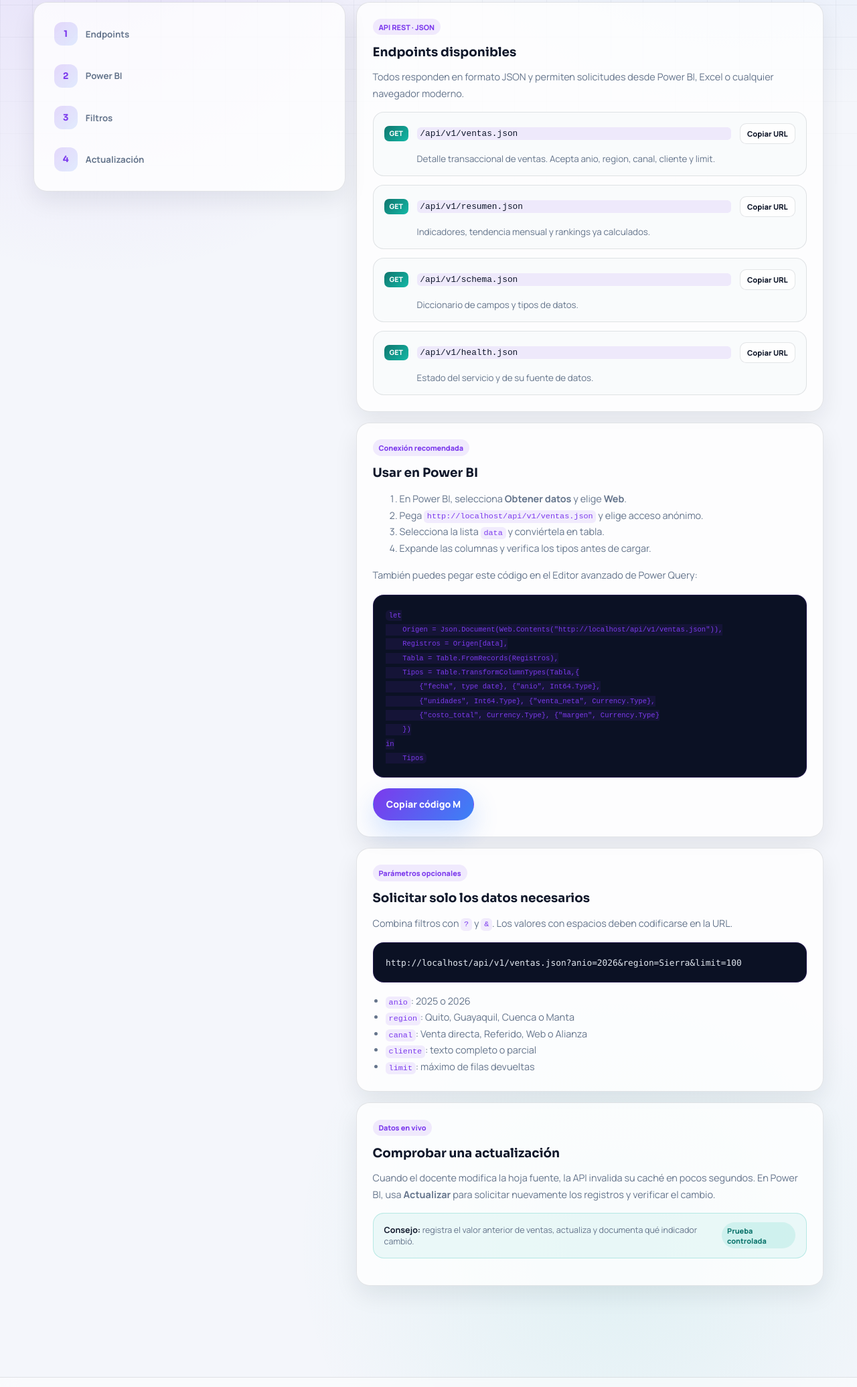
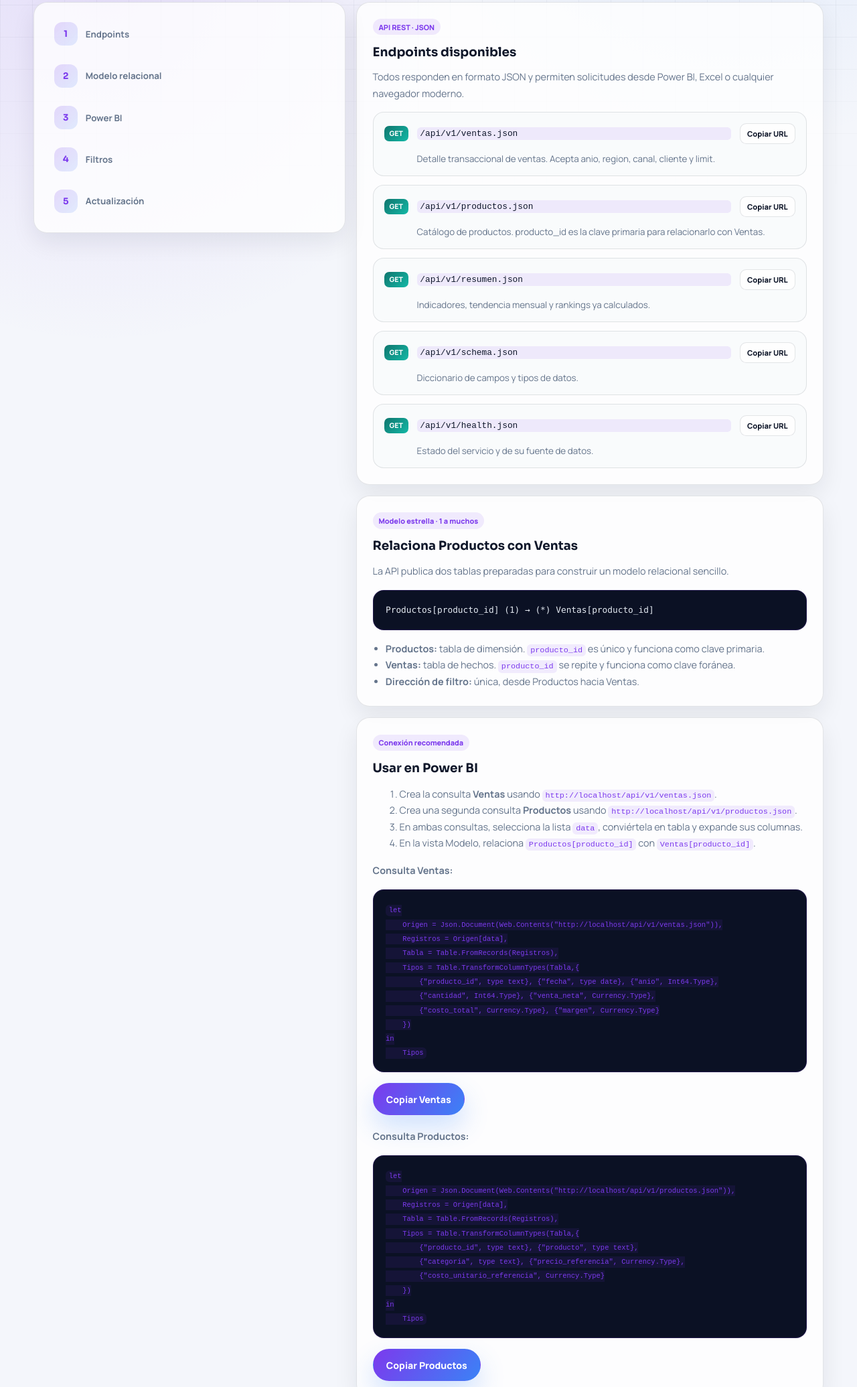
Before and after one commit to cristian-bravo/cystems-data-lab-demo, an Astro site: page /api in a window 1280 px wide. Shown: the part 473-2544 px from the top of the page at 67% size. Built offline with nearby package versions, Linux system fonts and the light colour scheme; Astro itself is replaced by a stand-in of ours.

Commit message:
feat: agregar tabla productos y modelo relacional

```diff
--- a/src/lib/data.ts
+++ b/src/lib/data.ts
@@ -1,5 +1,6 @@
 import { parseCsv, asNumber } from './csv';
 import { generateDemoSales } from './demoData';
+import { productIdFromName } from './model';
 import type { DataResult, SaleRecord } from './types';
 
 let cache: DataResult | null = null;
@@ -30,16 +31,18 @@ function normalizeRow(row: Record<string, string>, index: number): SaleRecord |
   const date = new Date(`${fecha}T00:00:00Z`);
   const margin = asNumber(row.margen) || ventaNeta - costoTotal;
   const monthNames = ['Enero', 'Febrero', 'Marzo', 'Abril', 'Mayo', 'Junio', 'Julio', 'Agosto', 'Septiembre', 'Octubre', 'Noviembre', 'Diciembre'];
+  const producto = text(row, 'producto', 'servicio');
 
   return {
     id: text(row, 'id', 'id_venta') || `G${String(index + 1).padStart(4, '0')}`,
+    producto_id: text(row, 'producto_id', 'id_producto') || productIdFromName(producto),
     fecha,
     anio: asNumber(row.anio) || date.getUTCFullYear(),
     mes: text(row, 'mes') || monthNames[date.getUTCMonth()],
     documento: text(row, 'documento', 'factura', 'comprobante'),
     cliente: text(row, 'cliente', 'nombre_cliente'),
     segmento: text(row, 'segmento'),
-    producto: text(row, 'producto', 'servicio'),
+    producto,
     categoria: text(row, 'categoria'),
     region: text(row, 'region', 'ciudad'),
     canal: text(row, 'canal'),
--- a/src/lib/demoData.ts
+++ b/src/lib/demoData.ts
@@ -1,4 +1,5 @@
 import type { SaleRecord } from './types';
+import { productIdFromName } from './model';
 
 const clients = [
   ['Andes Market', 'Corporativo'],
@@ -55,6 +56,7 @@ export function generateDemoSales(): SaleRecord[] {
 
         rows.push({
           id: `V${String(sequence).padStart(4, '0')}`,
+          producto_id: productIdFromName(product[0]),
           fecha: `${year}-${String(month).padStart(2, '0')}-${String(day).padStart(2, '0')}`,
           anio: year,
           mes: monthNames[month - 1],
--- a/src/pages/api.astro
+++ b/src/pages/api.astro
@@ -3,19 +3,32 @@ import BaseLayout from '../layouts/BaseLayout.astro';
 const origin = Astro.url.origin;
 const endpoints = [
   { path: '/api/v1/ventas.json', description: 'Detalle transaccional de ventas. Acepta anio, region, canal, cliente y limit.' },
+  { path: '/api/v1/productos.json', description: 'Catálogo de productos. producto_id es la clave primaria para relacionarlo con Ventas.' },
   { path: '/api/v1/resumen.json', description: 'Indicadores, tendencia mensual y rankings ya calculados.' },
   { path: '/api/v1/schema.json', description: 'Diccionario de campos y tipos de datos.' },
   { path: '/api/v1/health.json', description: 'Estado del servicio y de su fuente de datos.' },
 ];
 const endpoint = `${origin}/api/v1/ventas.json`;
+const productEndpoint = `${origin}/api/v1/productos.json`;
 const powerQuery = `let
     Origen = Json.Document(Web.Contents("${endpoint}")),
     Registros = Origen[data],
     Tabla = Table.FromRecords(Registros),
     Tipos = Table.TransformColumnTypes(Tabla,{
-        {"fecha", type date}, {"anio", Int64.Type},
-        {"unidades", Int64.Type}, {"venta_neta", Currency.Type},
+        {"producto_id", type text}, {"fecha", type date}, {"anio", Int64.Type},
+        {"cantidad", Int64.Type}, {"venta_neta", Currency.Type},
         {"costo_total", Currency.Type}, {"margen", Currency.Type}
+    })
+in
+    Tipos`;
+const powerQueryProducts = `let
+    Origen = Json.Document(Web.Contents("${productEndpoint}")),
+    Registros = Origen[data],
+    Tabla = Table.FromRecords(Registros),
+    Tipos = Table.TransformColumnTypes(Tabla,{
+        {"producto_id", type text}, {"producto", type text},
+        {"categoria", type text}, {"precio_referencia", Currency.Type},
+        {"costo_unitario_referencia", Currency.Type}
     })
 in
     Tipos`;
@@ -39,9 +52,10 @@ in
     <div class="shell lesson-grid">
       <aside class="card lesson-nav">
         <a href="#endpoints"><span class="step-number">1</span>Endpoints</a>
-        <a href="#powerbi"><span class="step-number">2</span>Power BI</a>
-        <a href="#filtros"><span class="step-number">3</span>Filtros</a>
-        <a href="#actualizacion"><span class="step-number">4</span>Actualización</a>
+        <a href="#modelo"><span class="step-number">2</span>Modelo relacional</a>
+        <a href="#powerbi"><span class="step-number">3</span>Power BI</a>
+        <a href="#filtros"><span class="step-number">4</span>Filtros</a>
+        <a href="#actualizacion"><span class="step-number">5</span>Actualización</a>
       </aside>
       <div class="lesson-content">
         <article class="card lesson-card" id="endpoints">
@@ -51,18 +65,33 @@ in
           {endpoints.map(item => <div class="endpoint"><span class="method">GET</span><code>{item.path}</code><button class="copy-btn" data-copy={`${origin}${item.path}`}>Copiar URL</button><small style="grid-column:2/-1;color:var(--muted)">{item.description}</small></div>)}
         </article>
 
+        <article class="card lesson-card" id="modelo">
+          <span class="lesson-time">Modelo estrella · 1 a muchos</span>
+          <h2>Relaciona Productos con Ventas</h2>
+          <p>La API publica dos tablas preparadas para construir un modelo relacional sencillo.</p>
+          <div class="code-block">Productos[producto_id] (1) → (*) Ventas[producto_id]</div>
+          <ul>
+            <li><strong>Productos:</strong> tabla de dimensión. <code>producto_id</code> es único y funciona como clave primaria.</li>
+            <li><strong>Ventas:</strong> tabla de hechos. <code>producto_id</code> se repite y funciona como clave foránea.</li>
+            <li><strong>Dirección de filtro:</strong> única, desde Productos hacia Ventas.</li>
+          </ul>
+        </article>
+
         <article class="card lesson-card" id="powerbi">
           <span class="lesson-time">Conexión recomendada</span>
           <h2>Usar en Power BI</h2>
           <ol>
-            <li>En Power BI, selecciona <strong>Obtener datos</strong> y elige <strong>Web</strong>.</li>
-            <li>Pega <code>{endpoint}</code> y elige acceso anónimo.</li>
-            <li>Selecciona la lista <code>data</code> y conviértela en tabla.</li>
-            <li>Expande las columnas y verifica los tipos antes de cargar.</li>
+            <li>Crea la consulta <strong>Ventas</strong> usando <code>{endpoint}</code>.</li>
+            <li>Crea una segunda consulta <strong>Productos</strong> usando <code>{productEndpoint}</code>.</li>
+            <li>En ambas consultas, selecciona la lista <code>data</code>, conviértela en tabla y expande sus columnas.</li>
+            <li>En la vista Modelo, relaciona <code>Productos[producto_id]</code> con <code>Ventas[producto_id]</code>.</li>
           </ol>
-          <p>También puedes pegar este código en el Editor avanzado de Power Query:</p>
+          <p><strong>Consulta Ventas:</strong></p>
           <pre class="code-block"><code>{powerQuery}</code></pre>
-          <button class="btn btn-primary" data-copy={powerQuery}>Copiar código M</button>
+          <button class="btn btn-primary" data-copy={powerQuery}>Copiar Ventas</button>
+          <p style="margin-top:1.2rem"><strong>Consulta Productos:</strong></p>
+          <pre class="code-block"><code>{powerQueryProducts}</code></pre>
+          <button class="btn btn-primary" data-copy={powerQueryProducts}>Copiar Productos</button>
         </article>
 
         <article class="card lesson-card" id="filtros">
--- a/src/pages/api/v1/schema.json.ts
+++ b/src/pages/api/v1/schema.json.ts
@@ -8,8 +8,12 @@ export const GET: APIRoute = () => json({
   ok: true,
   resource: 'ventas',
   primary_key: 'id',
+  foreign_keys: [
+    { field: 'producto_id', references: 'productos.producto_id', relationship: 'muchos a uno' },
+  ],
   fields: [
     ['id', 'texto', 'Identificador único de la venta'],
+    ['producto_id', 'texto', 'Clave foránea que identifica el producto'],
     ['fecha', 'fecha ISO', 'Fecha de emisión'],
     ['anio', 'entero', 'Año calendario'],
     ['mes', 'texto', 'Nombre del mes'],
```
Also changed, not shown: src/lib/model.ts (added, +44 -0 lines), src/lib/types.ts (+9 -0 lines), src/pages/api/v1/productos.json.ts (added, +26 -0 lines), README.md.
